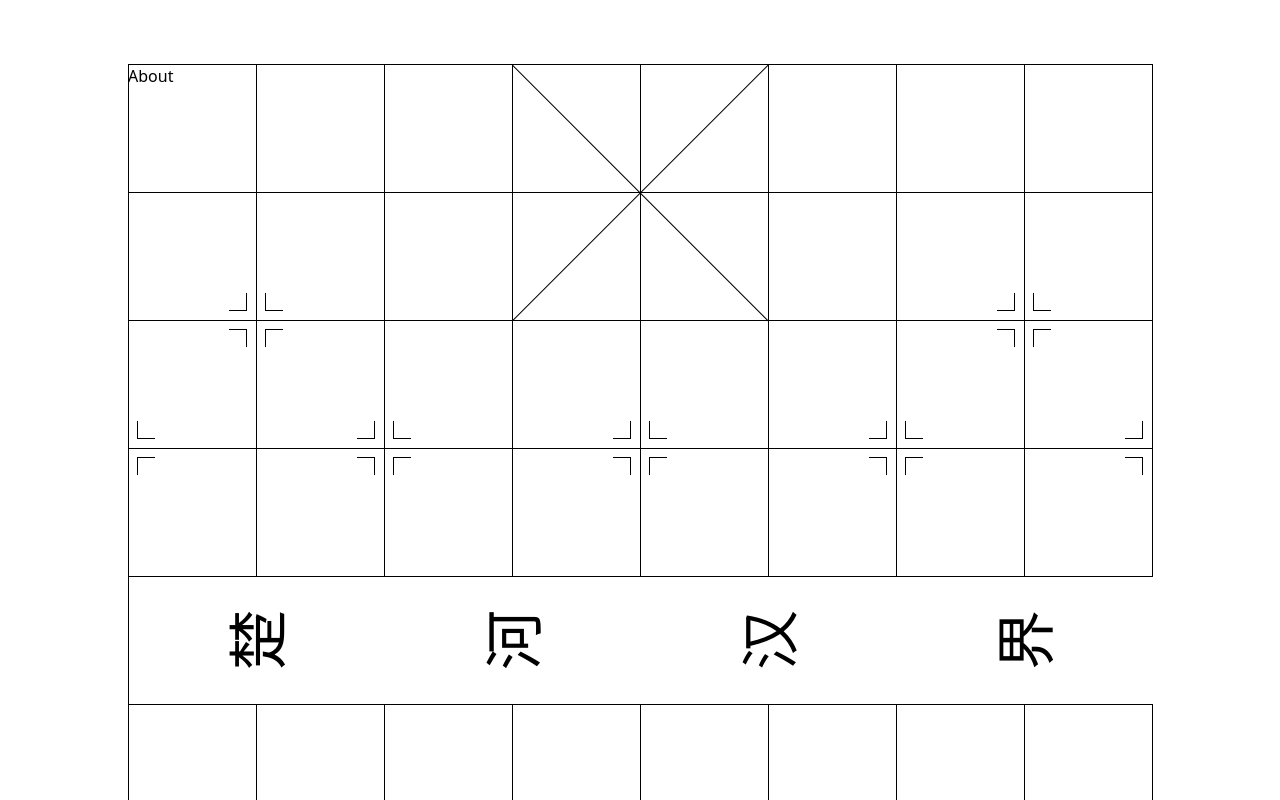
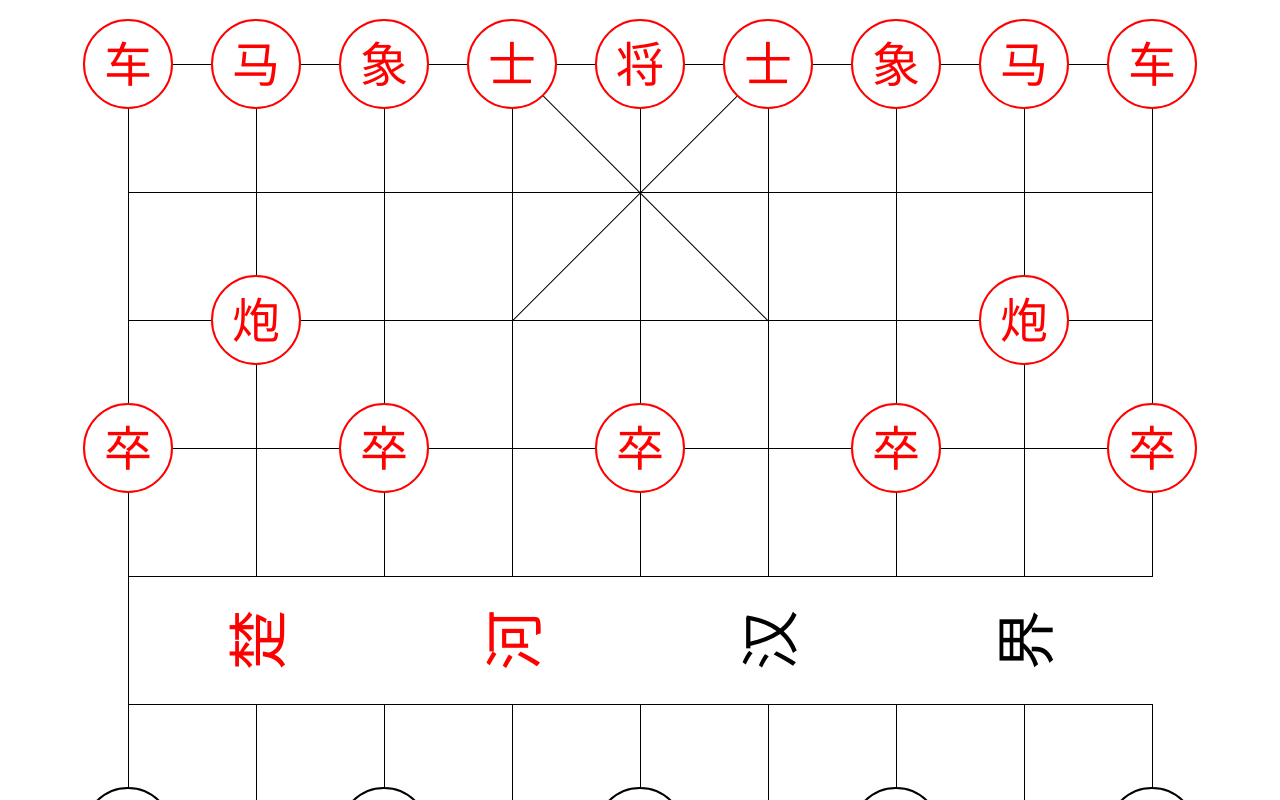
Before and after one commit to LuoHaoAt2017/report-template-designer, a React (Vite) app: page /about in a window 1280 px wide. Shown: the top 800 px of the page. Built offline with nearby package versions, Linux system fonts and the light colour scheme.

Commit message:
楚汉棋子

```diff
--- /dev/null
+++ b/src/pages/About/config.ts
@@ -0,0 +1,216 @@
+export const ROWS = 10;
+export const COLS = 9;
+export const CELL = 128; // 行列的间距
+export const LINE = 1; // 网格线的宽度
+export const CHESS_SIZE = 90;
+
+export enum ChessType {
+  CHU = "CHU",
+  HAN = "HAN",
+}
+
+export enum ChessStatus {
+  ALIVE = "ALIVE",
+  DEAD = "DEAD",
+}
+
+export enum ChessColor {
+    CHU = 'red',
+    HAN = 'black'
+}
+
+export interface ChessPosition {
+  row: number;
+  col: number;
+}
+
+export interface ChessItem {
+  label: string;
+  code: string;
+  type: ChessType;
+  status: ChessStatus;
+  position: ChessPosition;
+  color: ChessColor;
+}
+
+// export const HAN_PIECES = ["帅", "仕", "相", "馬", "車", "砲", "兵"];
+
+export const CHU_PIECES = [
+  {
+    label: "将",
+    code: "A1",
+    type: ChessType.CHU,
+    position: { row: 0, col: 4 },
+  },
+  {
+    label: "士",
+    code: "B1",
+    type: ChessType.CHU,
+    position: { row: 0, col: 3 },
+  },
+  {
+    label: "士",
+    code: "B2",
+    position: { row: 0, col: 5 },
+  },
+  {
+    label: "象",
+    code: "C1",
+    position: { row: 0, col: 2 },
+  },
+  {
+    label: "象",
+    code: "C2",
+    position: { row: 0, col: 6 },
+  },
+  {
+    label: "马",
+    code: "D1",
+    position: { row: 0, col: 1 },
+  },
+  {
+    label: "马",
+    code: "D2",
+    position: { row: 0, col: 7 },
+  },
+  {
+    label: "车",
+    code: "E1",
+    position: { row: 0, col: 0 },
+  },
+  {
+    label: "车",
+    code: "E2",
+    position: { row: 0, col: 8 },
+  },
+  {
+    label: "炮",
+    code: "F1",
+    position: { row: 2, col: 1 },
+  },
+  {
+    label: "炮",
+    code: "F2",
+    position: { row: 2, col: 7 },
+  },
+  {
+    label: "卒",
+    code: "G1",
+    position: { row: 3, col: 0 },
+  },
+  {
+    label: "卒",
+    code: "G2",
+    position: { row: 3, col: 2 },
+  },
+  {
+    label: "卒",
+    code: "G3",
+    position: { row: 3, col: 4 },
+  },
+  {
+    label: "卒",
+    code: "G4",
+    position: { row: 3, col: 6 },
+  },
+  {
+    label: "卒",
+    code: "G5",
+    position: { row: 3, col: 8 },
+  },
+].map((item) => ({
+  ...item,
+  type: ChessType.CHU,
+  status: ChessStatus.ALIVE,
+  color: ChessColor.CHU,
+}));
+
+export const HAN_PIECES = [
+  {
+    label: "帅",
+    code: "a1",
+    type: ChessType.CHU,
+    position: { row: 9, col: 4 },
+  },
+  {
+    label: "仕",
+    code: "b1",
+    type: ChessType.CHU,
+    position: { row: 9, col: 3 },
+  },
+  {
+    label: "仕",
+    code: "b2",
+    position: { row: 9, col: 5 },
+  },
+  {
+    label: "相",
+    code: "c1",
+    position: { row: 9, col: 2 },
+  },
+  {
+    label: "相",
+    code: "c2",
+    position: { row: 9, col: 6 },
+  },
+  {
+    label: "馬",
+    code: "d1",
+    position: { row: 9, col: 1 },
+  },
+  {
+    label: "馬",
+    code: "d2",
+    position: { row: 9, col: 7 },
+  },
+  {
+    label: "車",
+    code: "e1",
+    position: { row: 9, col: 0 },
+  },
+  {
+    label: "車",
+    code: "e2",
+    position: { row: 9, col: 8 },
+  },
+  {
+    label: "砲",
+    code: "f1",
+    position: { row: 7, col: 1 },
+  },
+  {
+    label: "砲",
+    code: "f2",
+    position: { row: 7, col: 7 },
+  },
+  {
+    label: "兵",
+    code: "g1",
+    position: { row: 6, col: 0 },
+  },
+  {
+    label: "兵",
+    code: "g2",
+    position: { row: 6, col: 2 },
+  },
+  {
+    label: "兵",
+    code: "g3",
+    position: { row: 6, col: 4 },
+  },
+  {
+    label: "兵",
+    code: "g4",
+    position: { row: 6, col: 6 },
+  },
+  {
+    label: "兵",
+    code: "g5",
+    position: { row: 6, col: 8 },
+  },
+].map((item) => ({
+  ...item,
+  type: ChessType.HAN,
+  status: ChessStatus.ALIVE,
+  color: ChessColor.HAN,
+}));
--- a/src/pages/About/index.tsx
+++ b/src/pages/About/index.tsx
@@ -1,18 +1,30 @@
-import { useMemo } from "react";
+import { useMemo, useState } from "react";
+import {
+  CHU_PIECES,
+  HAN_PIECES,
+  ROWS,
+  COLS,
+  CELL,
+  LINE,
+  CHESS_SIZE,
+  ChessStatus,
+  ChessColor,
+  ChessItem,
+} from "./config";
 
-enum ItemType {
-  RED = "RED",
-  BLACK = "BLACK",
-}
+export default function About() {
+  const [chuChessList, setChuChessList] = useState<ChessItem[]>(CHU_PIECES);
+  const [hanChessList, setHanChessList] = useState<ChessItem[]>(HAN_PIECES);
 
-const ROWS = 10;
-const COLS = 9;
-const CELL = 128; // 行列的间距
-const LINE = 1; // 网格线的宽度
-export default function About() {
+  const chessPieceList = useMemo(() => {
+    return [...chuChessList, ...hanChessList]
+      .filter((item) => item.status === ChessStatus.ALIVE)
+      .map((item) => <ChessPiece key={item.code} item={item} />);
+  }, [chuChessList, hanChessList]);
+
   return (
     <div className="flex justify-center py-12">
-      <ChessBoard>About</ChessBoard>
+      <ChessBoard>{chessPieceList}</ChessBoard>
     </div>
   );
 }
@@ -75,8 +87,8 @@ function ChessBoard({ children }) {
           height: 1,
           rotate: `${point.rotate}deg`,
           transformOrigin: "left top",
-          imageRendering: 'pixelated',
-          backfaceVisibility: 'hidden',
+          imageRendering: "pixelated",
+          backfaceVisibility: "hidden",
           zIndex,
         }}
       />
@@ -203,10 +215,30 @@ function ChessBoard({ children }) {
         }}
       >
         <div className=" flex justify-around align-middle h-full">
-          <span className="text-6xl self-center -rotate-90">楚</span>
-          <span className="text-6xl self-center -rotate-90">河</span>
-          <span className="text-6xl self-center -rotate-90">汉</span>
-          <span className="text-6xl self-center -rotate-90">界</span>
+          <span
+            className="text-6xl self-center -rotate-90"
+            style={{ color: ChessColor.CHU }}
+          >
+            楚
+          </span>
+          <span
+            className="text-6xl self-center -rotate-90"
+            style={{ color: ChessColor.CHU }}
+          >
+            河
+          </span>
+          <span
+            className="text-6xl self-center -rotate-90"
+            style={{ color: ChessColor.HAN }}
+          >
+            汉
+          </span>
+          <span
+            className="text-6xl self-center -rotate-90"
+            style={{ color: ChessColor.HAN }}
+          >
+            界
+          </span>
         </div>
       </div>
     );
@@ -228,25 +260,44 @@ function ChessBoard({ children }) {
 /**
  * 棋子
  */
-function ChessPiece({ children }) {
-  return <>{children}</>;
+function ChessPiece({ item }: { item: ChessItem }) {
+  const { row, col } = item.position;
+  return (
+    <div
+      className="flex justify-center align-middle bg-white cursor-move"
+      style={{
+        position: "absolute",
+        width: CHESS_SIZE,
+        height: CHESS_SIZE,
+        borderRadius: CELL,
+        top: row * CELL - CHESS_SIZE / 2,
+        left: col * CELL - CHESS_SIZE / 2,
+        zIndex: 2,
+        opacity: 1,
+        border: `2px solid ${item.color}`,
+      }}
+    >
+      <span className="self-center" style={{ color: item.color, fontSize: 48 }}>
+        {item.label}
+      </span>
+    </div>
+  );
 }
 
 /**
  * 落子点
  */
 function CrossPoint({ row, col }) {
-  const size = CELL / 2;
   return (
     <div
       className="rounded"
       style={{
         position: "absolute",
-        top: row * CELL - size / 2,
-        left: col * CELL - size / 2,
-        width: size,
-        height: size,
-        borderRadius: size,
+        top: row * CELL - CHESS_SIZE / 2,
+        left: col * CELL - CHESS_SIZE / 2,
+        width: CHESS_SIZE,
+        height: CHESS_SIZE,
+        borderRadius: CHESS_SIZE,
       }}
     ></div>
   );
```
